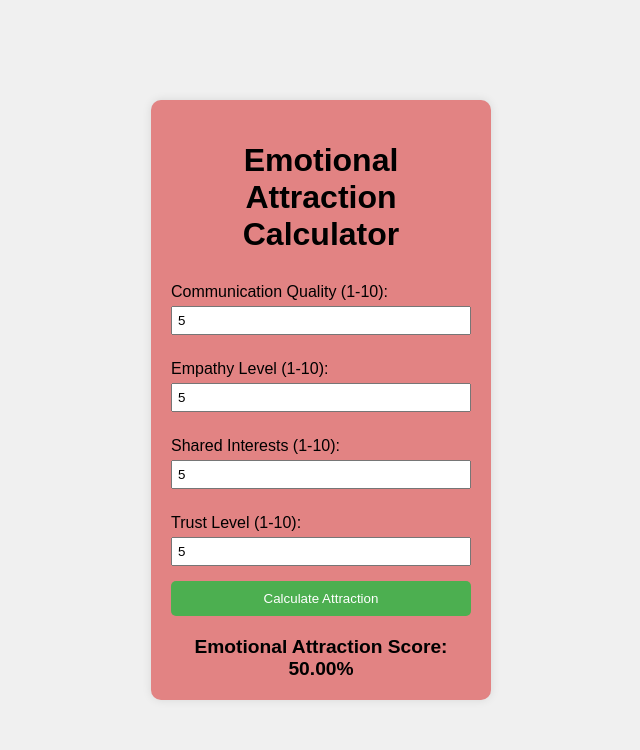
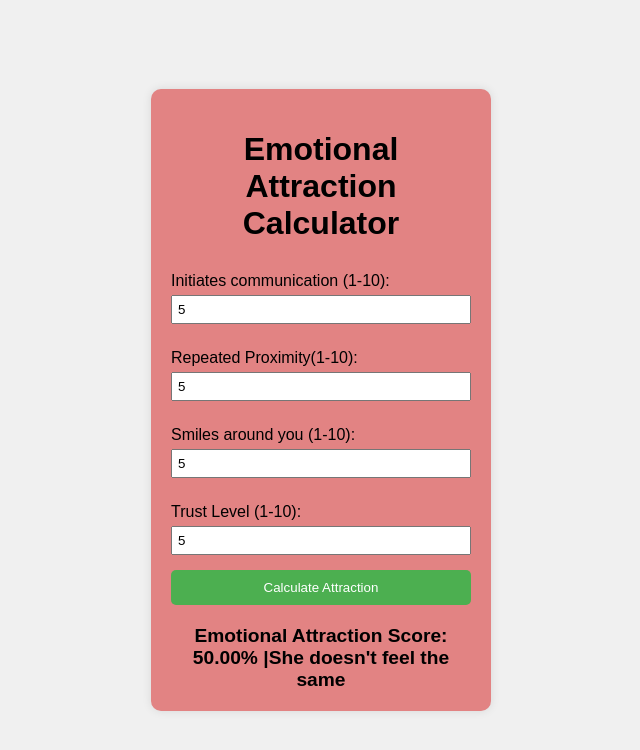
Before and after one commit to DFreezy/Attraction-Calculator, a plain HTML site: page Attraction meter/index.html in a window 1280 px wide. Both pictures are taken after typing "5", "5", "5", "5" into the empty fields and a click on the button "Calculate Attraction". Shown: the whole page, without its empty margins (319-959 px from the left). Drawn offline with Linux system fonts and the light colour scheme.

Commit message:
Changed the factors

```diff
--- a/Attraction meter/index.html
+++ b/Attraction meter/index.html
@@ -10,13 +10,13 @@
     <div class="container">
         <h1>Emotional Attraction Calculator</h1>
         <form id="attraction-form">
-            <label for="communication">Communication Quality (1-10):</label>
+            <label for="communication">Initiates communication (1-10):</label>
             <input type="number" id="communication" name="communication" min="1" max="10" required>
 
-            <label for="empathy">Empathy Level (1-10):</label>
+            <label for="empathy">Repeated Proximity(1-10):</label>
             <input type="number" id="empathy" name="empathy" min="1" max="10" required>
 
-            <label for="shared_interests">Shared Interests (1-10):</label>
+            <label for="shared_interests">Smiles around you (1-10):</label>
             <input type="number" id="shared_interests" name="shared_interests" min="1" max="10" required>
 
             <label for="trust">Trust Level (1-10):</label>
--- a/Attraction meter/script.js
+++ b/Attraction meter/script.js
@@ -9,6 +9,9 @@ document.getElementById('attraction-form').addEventListener('submit', function(e
     // Simple formula to calculate emotional attraction
     const attractionScore = (communication * 0.3) + (empathy * 0.3) + (shared_interests * 0.2) + (trust * 0.2);
     const attractionPercentage = (attractionScore / 10) * 100;
-
-    document.getElementById('result').textContent = `Emotional Attraction Score: ${attractionPercentage.toFixed(2)}%`;
+ if(attractionPercentage < 70){
+    document.getElementById('result').textContent = `Emotional Attraction Score: ${attractionPercentage.toFixed(2)}% |She doesn't feel the same`;
+ }else if(attractionPercentage > 70){
+    document.getElementById('result').textContent = `Emotional Attraction Score: ${attractionPercentage.toFixed(2)}% |She likes you, man!`;
+ }
 });
```
